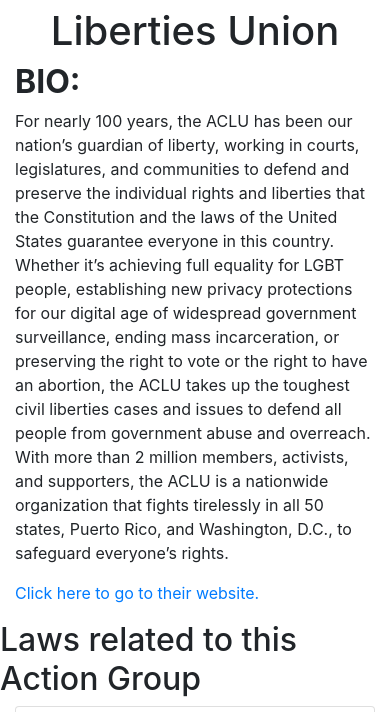
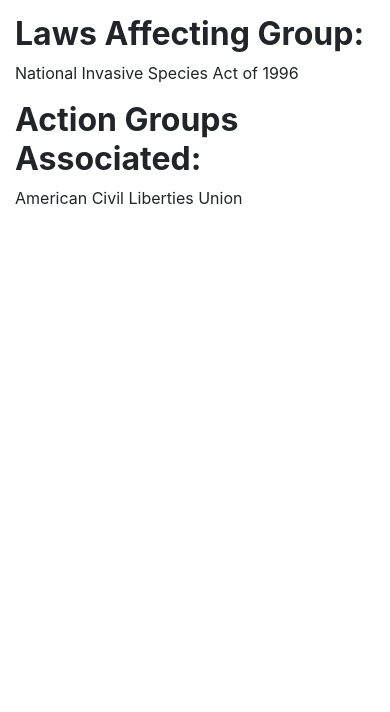
Before and after one commit to qchay/PropXdoesWHAT, a Flask app: page /impacted_groups/1 in a window 390 px wide. Shown: the part 397-1109 px from the top of the page. After the commit the page ends 602 px from the top, so only its background shows below. Run offline with Flask 2, Linux system fonts and the light colour scheme; some libraries are stand-ins or nearby versions; grey boxes are pictures that could not be loaded.

Commit message:
Small name edits

```diff
--- a/app.py
+++ b/app.py
@@ -23,7 +23,7 @@
 	return render_template('action_groups.html')
 
 @app.route('/action_groups/<action_group_name>')
-def action_groups_bio(action_group_name):
+def action_group_bio(action_group_name):
 	return render_template('action_group_bio.html', action_group_name=action_group_name)
 
 @app.route('/impacted_groups')
@@ -31,7 +31,7 @@
 	return render_template('impacted_groups.html')
 
 @app.route('/impacted_groups/<impacted_group_name>')
-def impacted_groups_bio(impacted_group_name):
+def impacted_group_bio(impacted_group_name):
 	return render_template('impacted_group_bio.html', impacted_group_name=impacted_group_name)
 
 @app.route('/about')
--- a/templates/impacted_group_bio.html
+++ b/templates/impacted_group_bio.html
@@ -4,63 +4,18 @@
 	<main>
 		<div class="container">
 			<div class="text-center">
-				<img class="center-block" id="action-group-bio-picture" src="https://upload.wikimedia.org/wikipedia/en/thumb/6/65/New_ACLU_Logo_2017.svg/250px-New_ACLU_Logo_2017.svg.png" alt="Card image cap" >
+				<img class="center-block" id="impacted-group-bio-picture" src="http://veteransgroup.com/wp-content/uploads/2016/07/veterans-group-logo.png" alt="Card image cap" >
 			</div>
 			<div class="description-box">
-				<h1 class="text-center">American Civil Liberties Union</h1>
-				<h2><b>BIO:</b></h2>
-				<p>For nearly 100 years, the ACLU has been our nation’s guardian of liberty, working in courts, legislatures, and communities to defend and preserve the individual rights and liberties that the Constitution and the laws of the United States guarantee everyone in this country.
-
-					Whether it’s achieving full equality for LGBT people, establishing new privacy protections for our digital age of widespread government surveillance, ending mass incarceration, or preserving the right to vote or the right to have an abortion, the ACLU takes up the toughest civil liberties cases and issues to defend all people from government abuse and overreach.
-
-					With more than 2 million members, activists, and supporters, the ACLU is a nationwide organization that fights tirelessly in all 50 states, Puerto Rico, and Washington, D.C., to safeguard everyone’s rights.
+				<h1 class="text-center">{% set name_list = impacted_group_name.split('_') %}{% for word in name_list %} {{ word|title }}{% endfor %}</h1>
+				<h2><b>Laws Affecting Group:</b></h2>
+				<p>
+					National Invasive Species Act of 1996
 				</p>
+				<h2><b>Action Groups Associated:</b></h2>
 				<p>
-					<a href="https://www.aclu.org/">Click here to go to their website.</a>
+					American Civil Liberties Union
 				</p>
-			</div>
-		</div>
-		<div class="row">
-			<div class="container">
-				<h2>Laws related to this Action Group</h2>
-				<div class="col-md-4">
-					<div class="card mb-4 box-shadow" id="law-card">
-						<div id="law-headshot-box">
-							<a href="laws_1.html">
-								<img class="card-img-top" id="law-headshot" src="https://cdn1.edgedatg.com/aws/v2/abc/SchoolhouseRock/episode/1697098/212f1befce5deb621a01c48a6d717dea/1000x563-Q90_212f1befce5deb621a01c48a6d717dea.jpg" alt="Card image cap">
-							</a>
-						</div>
-
-						<div class="card-body" id="law-card-body">
-							<h3 id="card-name">National Invasive Species Act of 1996</h3>
-							<p class="card-text" id="law-card-body-attr">
-								<li id="card-attr">Affected Groups: Veterans</li>
-								<li id="card-attr">Primary Subject: Environmental protection</li>
-								<li id="card-attr">Established: 1996-10-26</li>
-							</p>
-						</div>
-					</div>
-				</div>
-				<h2>Politicians related to this Action Group</h2>
-				<div class="col-md-4">
-					<div class="card mb-4 box-shadow" id="politician-card">
-						<div id="politician-headshot-box">
-							<a href="politician_1.html">
-								<img class="card-img-top" id="politician-headshot" src="https://bloximages.chicago2.vip.townnews.com/stljewishlight.com/content/tncms/assets/v3/editorial/b/03/b037b0de-4830-11e1-a8ed-001871e3ce6c/4f216e3f0426f.image.jpg?resize=558%2C759" alt="Card image cap">
-							</a>
-						</div>
-
-						<div class="card-body">
-							<h3 id="card-name">Barack Obama</h3>
-							<p class="card-text">
-								<li id="card-attr">Party: Democratic</li>
-								<li id="card-attr">Position: N/A</li>
-								<li id="card-attr">Age: 56</li>
-								<li id="card-attr">Legislator’s state: N/A</li>
-							</p>
-						</div>
-					</div>
-				</div>
 			</div>
 		</div>
 	</main>
--- a/templates/impacted_groups.html
+++ b/templates/impacted_groups.html
@@ -7,7 +7,7 @@
 				<div class="row">
 					<div class="col-md-4">
 						<div class="card mb-4 box-shadow" id="impacted-group-card">
-							<a href="impacted_groups_1.html">
+							<a href="/impacted_groups/veterans">
 								<div id="impacted-group-headshot-box">
 									<img class="card-img-top" id="impacted-group-headshot" src="http://veteransgroup.com/wp-content/uploads/2016/07/veterans-group-logo.png" alt="Card image cap">
 								</div>
@@ -20,7 +20,7 @@
 					</div>
 					<div class="col-md-4">
 						<div class="card mb-4 box-shadow" id="impacted-group-card">
-							<a href="impacted_groups_2.html">
+							<a href="/impacted_groups/students">
 								<div id="impacted-group-headshot-box">
 									<img class="card-img-top" id="impacted-group-headshot" src="https://news.utexas.edu/sites/default/files/styles/news_article_main_image/public/photos/14915389_10153830133601930_115819958291521822_n_720.png?itok=xB0J1PCW" alt="Card image cap">
 								</div>
@@ -33,7 +33,7 @@
 					</div>
 					<div class="col-md-4">
 						<div class="card mb-4 box-shadow" id="impacted-group-card">
-							<a href="impacted_groups_3.html">
+							<a href="/impacted_groups/working_class">
 								<div id="impacted-group-headshot-box">
 									<img class="card-img-top" id="impacted-group-headshot" src="https://pbs.twimg.com/profile_images/2148581857/workingclass_400x400.jpg" alt="Card image cap">
 								</div>
--- a/templates/politician_bio.html
+++ b/templates/politician_bio.html
@@ -7,7 +7,7 @@
 				<img class="center-block" id="politician-bio-picture" src="https://bloximages.chicago2.vip.townnews.com/stljewishlight.com/content/tncms/assets/v3/editorial/b/03/b037b0de-4830-11e1-a8ed-001871e3ce6c/4f216e3f0426f.image.jpg?resize=558%2C759" alt="Card image cap">
 			</div>
 			<div class="description-box">
-				<h1 class="text-center">{{ politician_name.split('_')[0]|title }} {{ politician_name.split('_')[1]|title }}</h1>
+				<h1 class="text-center">{% set name_list = politician_name.split('_') %}{% for word in name_list %} {{ word|title }}{% endfor %}</h1>
 				<h2>BIO</h2>
 				<p>Barack Hussein Obama II is an American politician who served as the 44th President of the United States from January 20, 2009, to January 20, 2017</p>
 
--- a/templates/politicians.html
+++ b/templates/politicians.html
@@ -145,7 +145,7 @@
 					<div class="col-md-4">
 						<div class="card mb-4 box-shadow" id="politician-card">
 							<div id="politician-headshot-box">
-								<a href="politician_2.html">
+								<a href="/politicians/barack_obama">
 									<img class="card-img-top" id="politician-headshot" src="https://upload.wikimedia.org/wikipedia/commons/8/87/Ted_Cruz%2C_official_portrait%2C_113th_Congress.jpg" alt="Card image cap">
 								</a>
 							</div>
@@ -164,7 +164,7 @@
 					<div class="col-md-4">
 						<div class="card mb-4 box-shadow" id="politician-card">
 							<div id="politician-headshot-box">
-								<a href="politician_3.html">
+								<a href="/politicians/barack_obama">
 									<img class="card-img-top" id="politician-headshot" src="https://upload.wikimedia.org/wikipedia/commons/e/e1/John_McCain_official_portrait_2009.jpg" alt="Card image cap">
 								</a>
 							</div>
```
